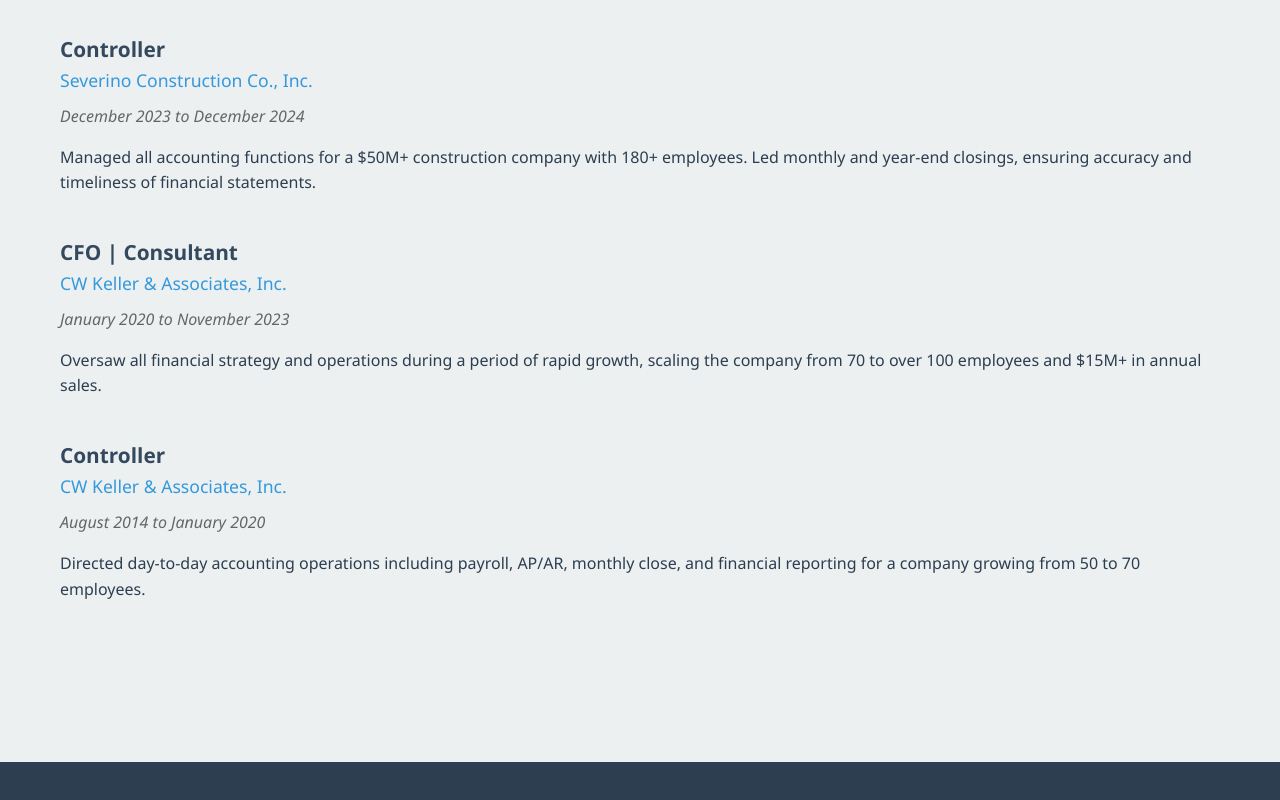
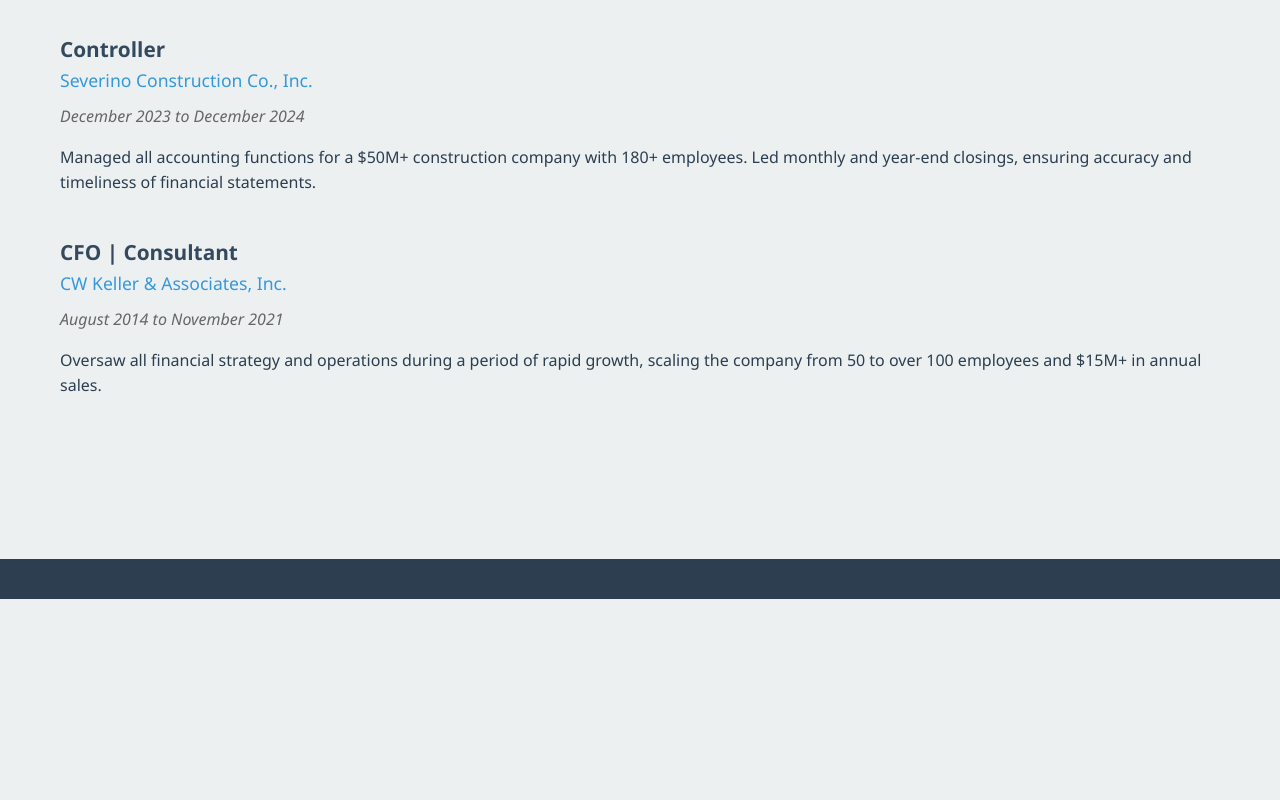
Before and after one commit to djahern-max/daneahern, a plain HTML site: page index.html in a window 1280 px wide. Shown: the part 3482-4282 px from the top of the page. After the commit the page ends 4081 px from the top, so only its background shows below. Drawn offline with Linux system fonts and the light colour scheme.

Commit message:
updating dates

```diff
--- a/index.html
+++ b/index.html
@@ -539,18 +539,11 @@
             <div class="experience-item">
                 <div class="experience-title">CFO | Consultant</div>
                 <div class="experience-company">CW Keller & Associates, Inc.</div>
-                <div class="experience-date">January 2020 to November 2023</div>
+                <div class="experience-date">August 2014 to November 2021</div>
                 <p>Oversaw all financial strategy and operations during a period of rapid growth, scaling the company
-                    from 70 to over 100 employees and $15M+ in annual sales.</p>
+                    from 50 to over 100 employees and $15M+ in annual sales.</p>
             </div>
 
-            <div class="experience-item">
-                <div class="experience-title">Controller</div>
-                <div class="experience-company">CW Keller & Associates, Inc.</div>
-                <div class="experience-date">August 2014 to January 2020</div>
-                <p>Directed day-to-day accounting operations including payroll, AP/AR, monthly close, and financial
-                    reporting for a company growing from 50 to 70 employees.</p>
-            </div>
 
         </div>
     </section>
```
